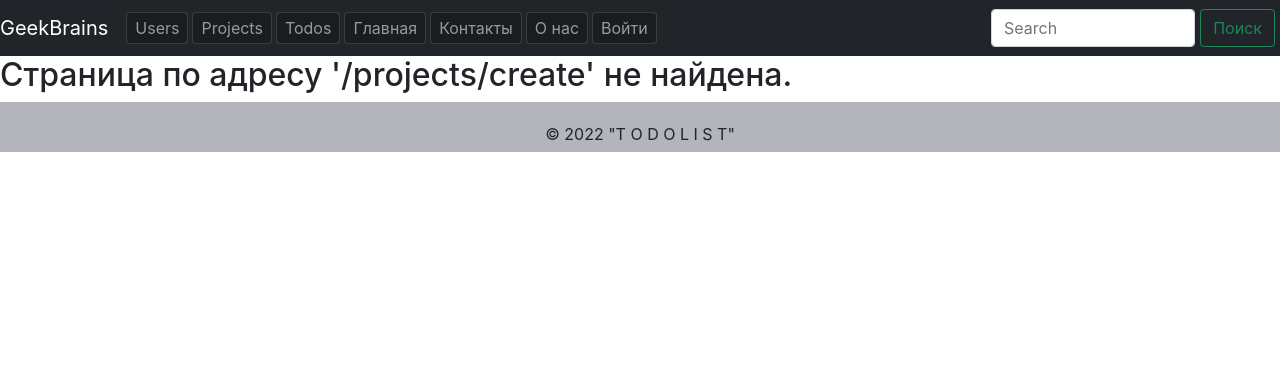
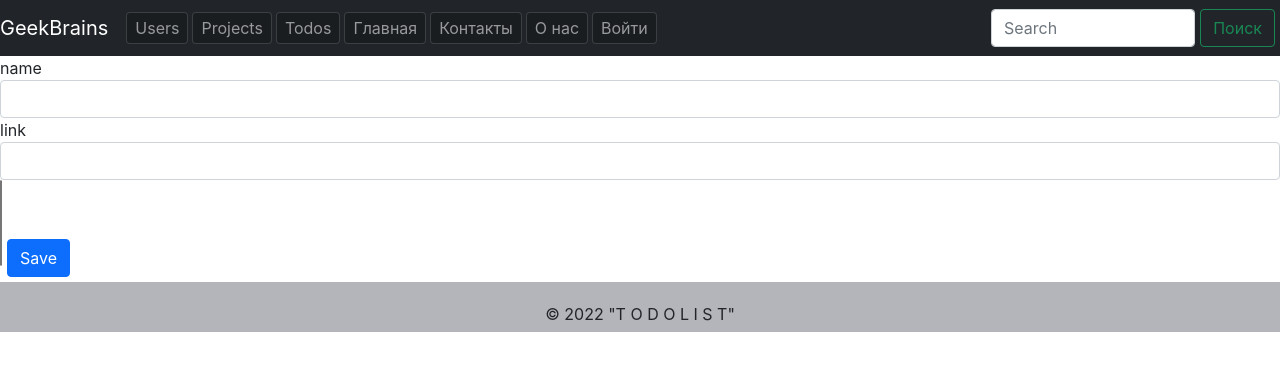
Before and after one commit to georgekorob/DRF_TODO, a React (Create React App) app in the folder frontend/: page /projects/create in a window 1280 px wide. Shown: the top 370 px of the page. Built offline with nearby package versions, Linux system fonts and the light colour scheme.

Commit message:
create project

```diff
--- a/frontend/src/App.js
+++ b/frontend/src/App.js
@@ -12,6 +12,7 @@ import LoginForm from "./components/Auth";
 import NotFound404 from "./components/NotFound404";
 import ProjectTodoList from "./components/ProjectTodos";
 import Cookies from "universal-cookie";
+import ProjectForm from "./components/ProjectForm";
 
 const DOMAIN = 'http://127.0.0.1:8000/'
 const getUrl = (url) => `${DOMAIN}api/${url}`
@@ -119,6 +120,21 @@ class App extends React.Component {
         }
     }
 
+    createProject(project) {
+        const headers = this.getHeaders()
+        axios.post(getUrl(`projects/`), project, {headers}).then(response => {
+            const projects_ql = '{projects{id,name,link}}'
+            axios.get(getQl(projects_ql), {headers}).then(response => {
+                this.setState({projects: response.data.data.projects})
+            }).catch(error => {
+                console.log(error)
+                this.setState({projects: []})
+            });
+            // const projects = [...this.state.projects, project]
+            // this.setState({projects: projects})
+        }).catch(error => { console.log(error) })
+    }
+
     deleteProject(id) {
         const headers = this.getHeaders()
         axios.delete(getUrl(`projects/${id}`), {headers}).then(response => {
@@ -145,6 +161,10 @@ class App extends React.Component {
                             <ProjectList projects={this.state.projects}
                                          deleteProject={(id) => this.deleteProject(id)}/>
                         </Route>
+                        <Route exact path='/projects/create' component={() =>
+                            <ProjectForm users={this.state.users}
+                                         createProject={(project) => this.createProject(project)}/>
+                        }/>
                         <Route exact path='/todos'>
                             <TodoList todos={this.state.todos}/>
                         </Route>
--- /dev/null
+++ b/frontend/src/components/ProjectForm.js
@@ -0,0 +1,56 @@
+import React from "react";
+
+
+class ProjectForm extends React.Component {
+    constructor(props) {
+        super(props);
+        this.state = {name: '', link: '', users: []}
+    }
+
+    handleAuthorChange(event) {
+        if (!event.target.selectedOptions) {
+            this.setState({users: []})
+        } else {
+            let users = []
+            for (let i = 0; i < event.target.selectedOptions.length; i++) {
+                users.push(event.target.selectedOptions.item(i).value)
+            }
+            this.setState({users: users})
+        }
+    }
+
+    handleChange(event) {
+        this.setState({[event.target.name]: event.target.value})
+    }
+
+
+    handleSubmit(event) {
+        this.props.createProject(this.state)
+        event.preventDefault()
+    }
+
+    render() {
+        return (
+            <form onSubmit={(event) => this.handleSubmit(event)}>
+                <div className="form-group">
+                    <label htmlFor="name">name</label>
+                    <input type="text" className="form-control" name="name" value={this.state.name}
+                           onChange={(event) => this.handleChange(event)}/>
+                </div>
+                <div className="form-group">
+                    <label htmlFor="link">link</label>
+                    <input type="text" className="form-control" name="link" value={this.state.link}
+                           onChange={(event) => this.handleChange(event)}/>
+                </div>
+                <select name="users" multiple onChange={(event) =>
+                    this.handleAuthorChange(event)}>
+                    {this.props.users.map((item) =>
+                        <option key={item.id} value={item.id}>{item.username}</option>)}
+                </select>
+                <input type="submit" className="btn btn-primary" value="Save"/>
+            </form>
+        );
+    }
+}
+
+export default ProjectForm
```
Also changed, not shown: 1 other file (tests, documents, lock files or other folders).
